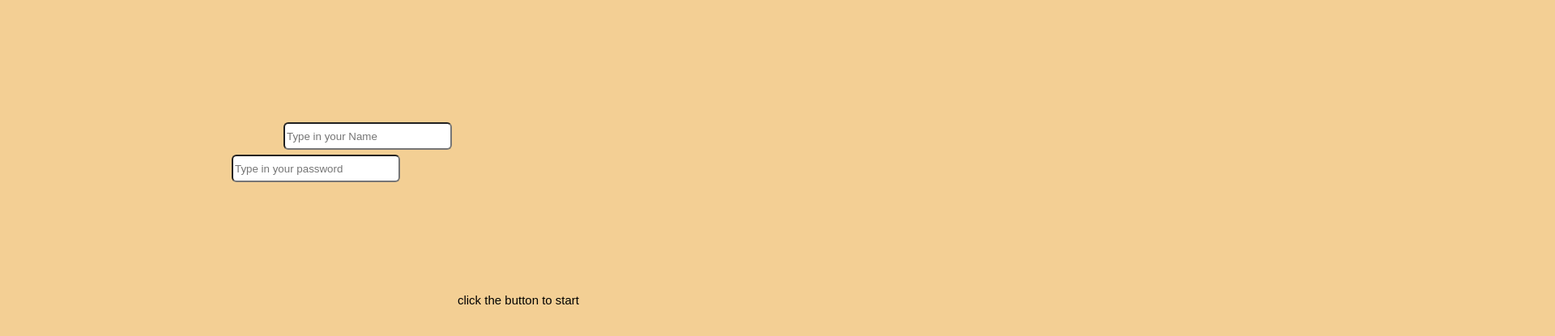
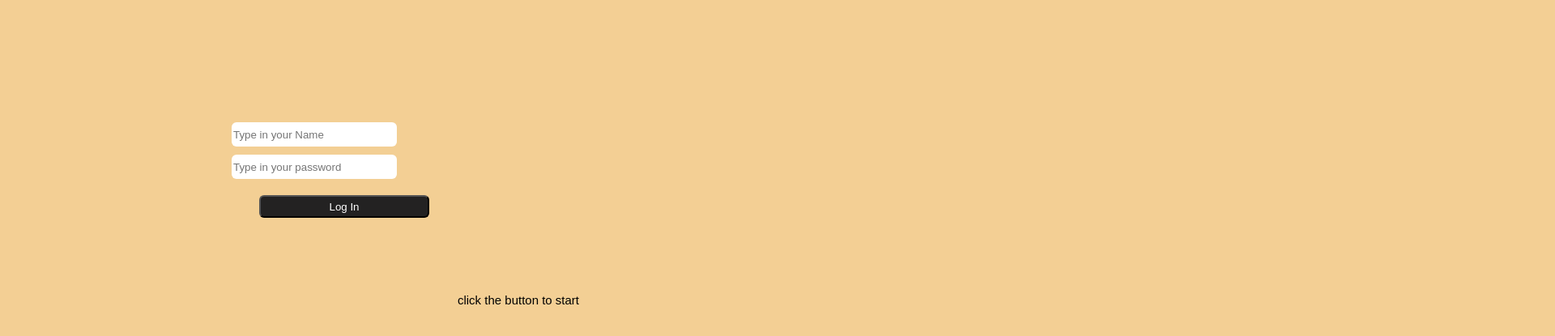
Before and after one commit to luziagu/konzeptionApp, a website: page prototyp/index.html in a window 1280 px wide. Shown: the part 239-654 px from the top of the page at 81% size, 1920 px wide, since content can reach past the window. Drawn offline with Linux system fonts and the light colour scheme.

Commit message:
Schön wars

```diff
--- a/prototyp/styles.css
+++ b/prototyp/styles.css
@@ -27,6 +27,7 @@ height: 28px;
 left: 20%;
 border-radius: 6px;
 margin: 30px;
+border-style: none;
 }
 
 .inputname {
@@ -34,9 +35,10 @@ position: absolute;
 top: 45%;
 width: 200px;
 height: 28px;
-left: 25%;
+left: 20%;
 border-radius: 6px;
 margin: 30px;
+border-style: none;
 }
 
 .savename {
@@ -44,7 +46,7 @@ position: absolute;
 top: 60%;
 width: 210px;
 height: 28px;
-left: 150%;
+left: 25%;
 border-radius: 6px;
 background-color: rgb(35, 34, 34);
 color:white;
```
